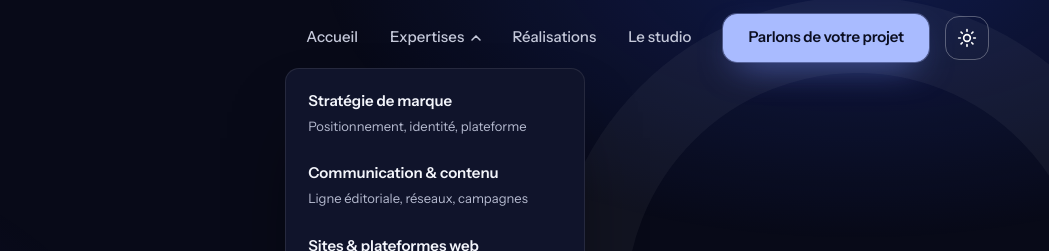
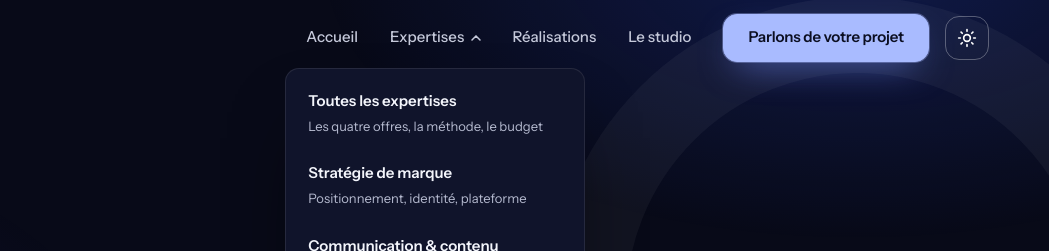
Before and after one commit to ANtoineBale/horizon-digital, a plain HTML site: page contact.html in a window 1280 px wide. Both pictures are taken after a click on the button "Expertises". Shown: the top 251 px of the page, 231-1280 px from the left. Drawn offline with Linux system fonts and the light colour scheme.

Commit message:
feat: lien Toutes les expertises dans le sous-menu
Co-Authored-By: Claude Fable 5.2 <noreply@anthropic.com>

```diff
--- a/contact.html
+++ b/contact.html
@@ -59,6 +59,7 @@
             <svg class="nav__chevron" width="10" height="6" viewBox="0 0 10 6" fill="none" aria-hidden="true"><path d="M1 1L5 5L9 1" stroke="currentColor" stroke-width="1.5" stroke-linecap="round"/></svg>
           </button>
           <div class="nav__menu" id="menu-expertises">
+            <a href="expertises.html">Toutes les expertises<small>Les quatre offres, la méthode, le budget</small></a>
             <a href="expertises.html#strategie">Stratégie de marque<small>Positionnement, identité, plateforme</small></a>
             <a href="expertises.html#communication">Communication &amp; contenu<small>Ligne éditoriale, réseaux, campagnes</small></a>
             <a href="expertises.html#presence">Sites &amp; plateformes web<small>Sites, plateformes, SEO</small></a>
```
Also changed, not shown: expertises.html (+1 -0 lines), index.html (+1 -0 lines), mentions-legales.html (+1 -0 lines), presentation.html (+1 -0 lines), projet-belavi.html (+1 -0 lines), realisations.html (+1 -0 lines).
